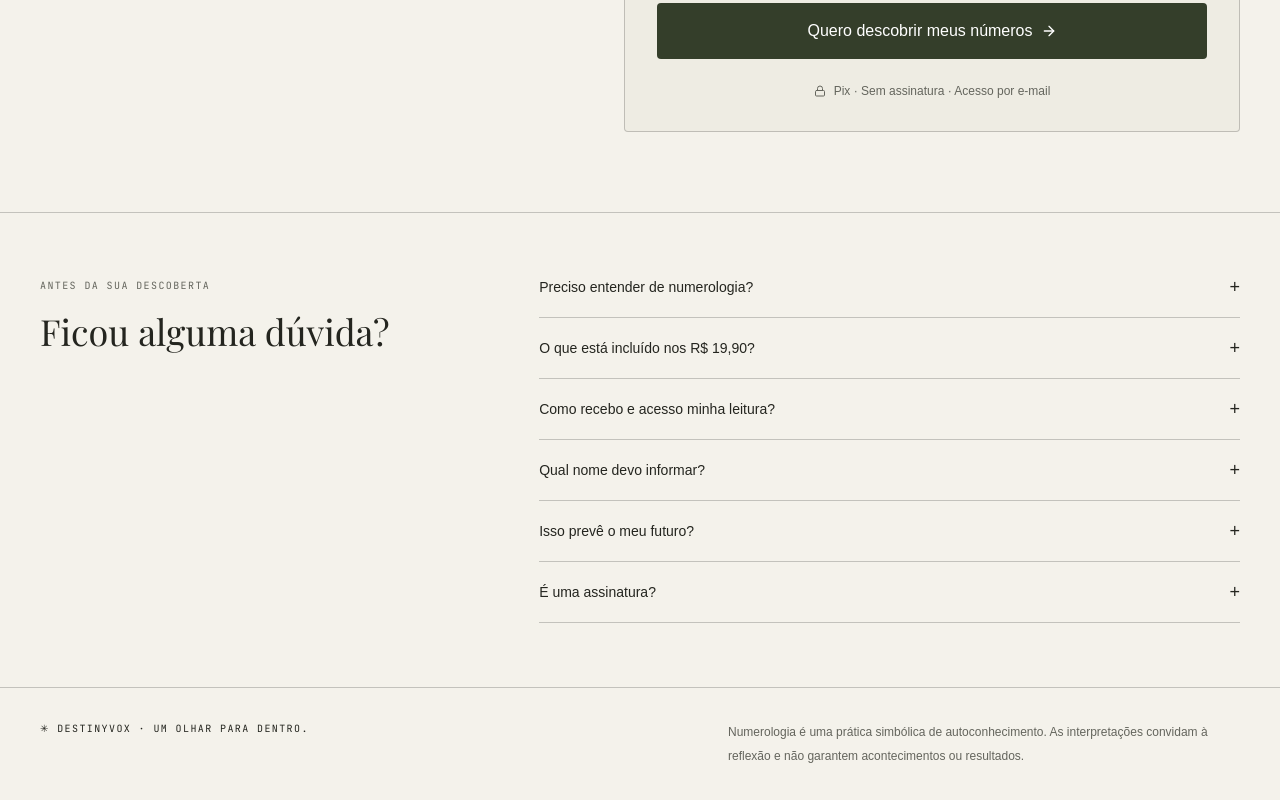
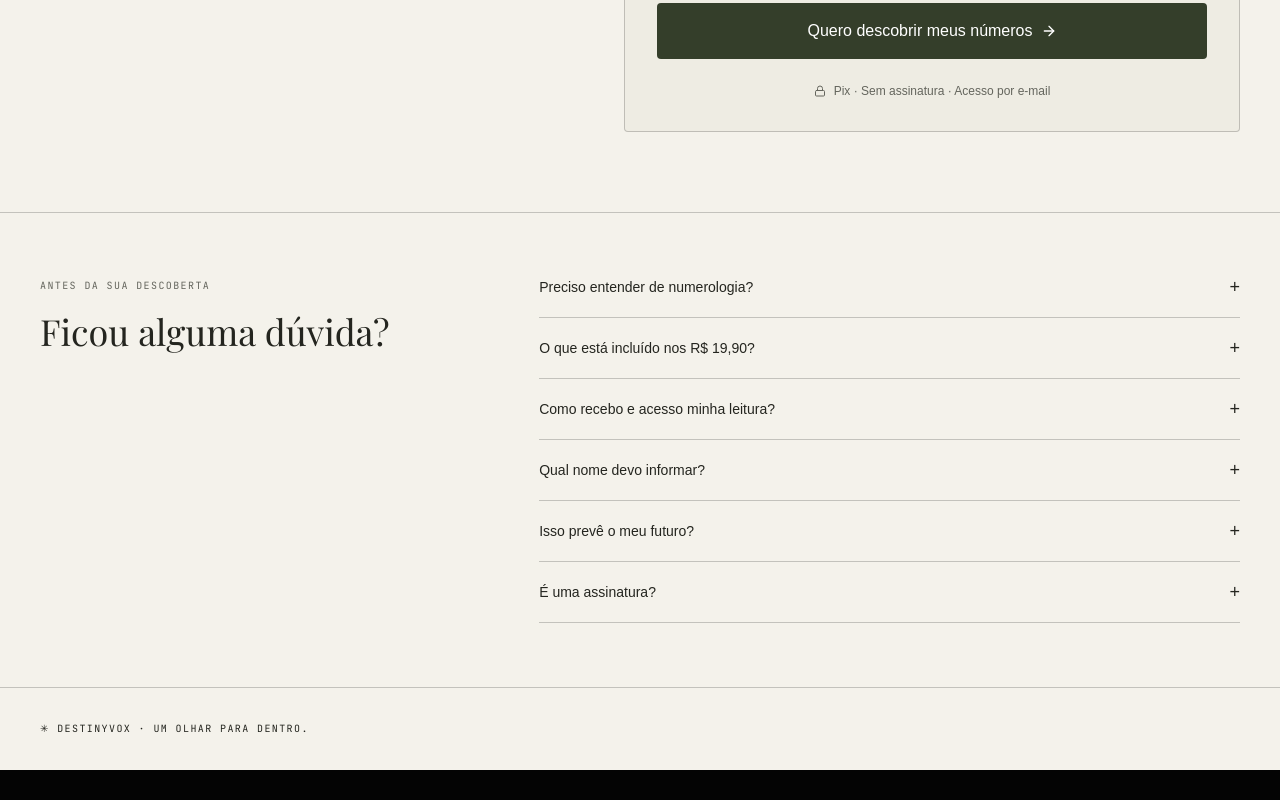
Before and after one commit to felipedutrag/destinyvox, a Next.js app: page / in a window 1280 px wide. Shown: the part 3505-4305 px from the top of the page. After the commit the page ends 4275 px from the top, so only its background shows below. Built offline with nearby package versions, Linux system fonts and the light colour scheme; a web font is replaced by a local one.

Commit message:
refactor(components): remove numerology description from App and update footer layout in LandingPage

```diff
--- a/src/components/App.tsx
+++ b/src/components/App.tsx
@@ -1225,7 +1225,6 @@ export function App({ initialLang = "en" }: { initialLang?: Language }) {
           <span>•</span>
           <span>{t.footerSync}</span>
         </div>
-        {lang === "pt" && <p className="max-w-2xl mx-auto text-xs leading-relaxed text-neutral-500">Numerologia é uma prática simbólica de autoconhecimento. As interpretações convidam à reflexão e não garantem acontecimentos ou resultados.</p>}
         <div className="text-[11px] sm:text-xs md:text-sm text-neutral-500 font-light">
           {t.footerCopyright}
         </div>
--- a/src/components/LandingPage.tsx
+++ b/src/components/LandingPage.tsx
@@ -70,6 +70,6 @@ export function LandingPage() {
 
       <section className="mx-auto grid max-w-7xl gap-8 border-t border-black/20 px-5 py-12 sm:px-10 sm:py-16 lg:grid-cols-[.8fr_1.2fr]"><div><p className="map-eyebrow text-muted-foreground">Antes da sua descoberta</p><h2 className="mt-4 font-editorial text-4xl">Ficou alguma dúvida?</h2></div><div>{faqs.map(([question, answer]) => <details key={question} className="group border-b border-black/20 py-5 first:pt-0"><summary className="flex cursor-pointer list-none items-start justify-between gap-4 text-sm font-medium">{question}<span className="text-lg leading-5 transition-transform group-open:rotate-45" aria-hidden="true">+</span></summary><p className="mt-4 pr-5 text-sm leading-7 text-muted-foreground">{answer}</p></details>)}</div></section>
     </main>
-    <footer className="border-t border-black/20 px-5 py-8 sm:px-10"><div className="mx-auto flex max-w-7xl flex-col justify-between gap-5 sm:flex-row"><p className="map-eyebrow">✳ DestinyVox · Um olhar para dentro.</p><p className="max-w-lg text-xs leading-6 text-muted-foreground">Numerologia é uma prática simbólica de autoconhecimento. As interpretações convidam à reflexão e não garantem acontecimentos ou resultados.</p></div></footer>
+    <footer className="border-t border-black/20 px-5 py-8 sm:px-10"><div className="mx-auto flex max-w-7xl justify-between"><p className="map-eyebrow">✳ DestinyVox · Um olhar para dentro.</p></div></footer>
   </div>;
 }
```
